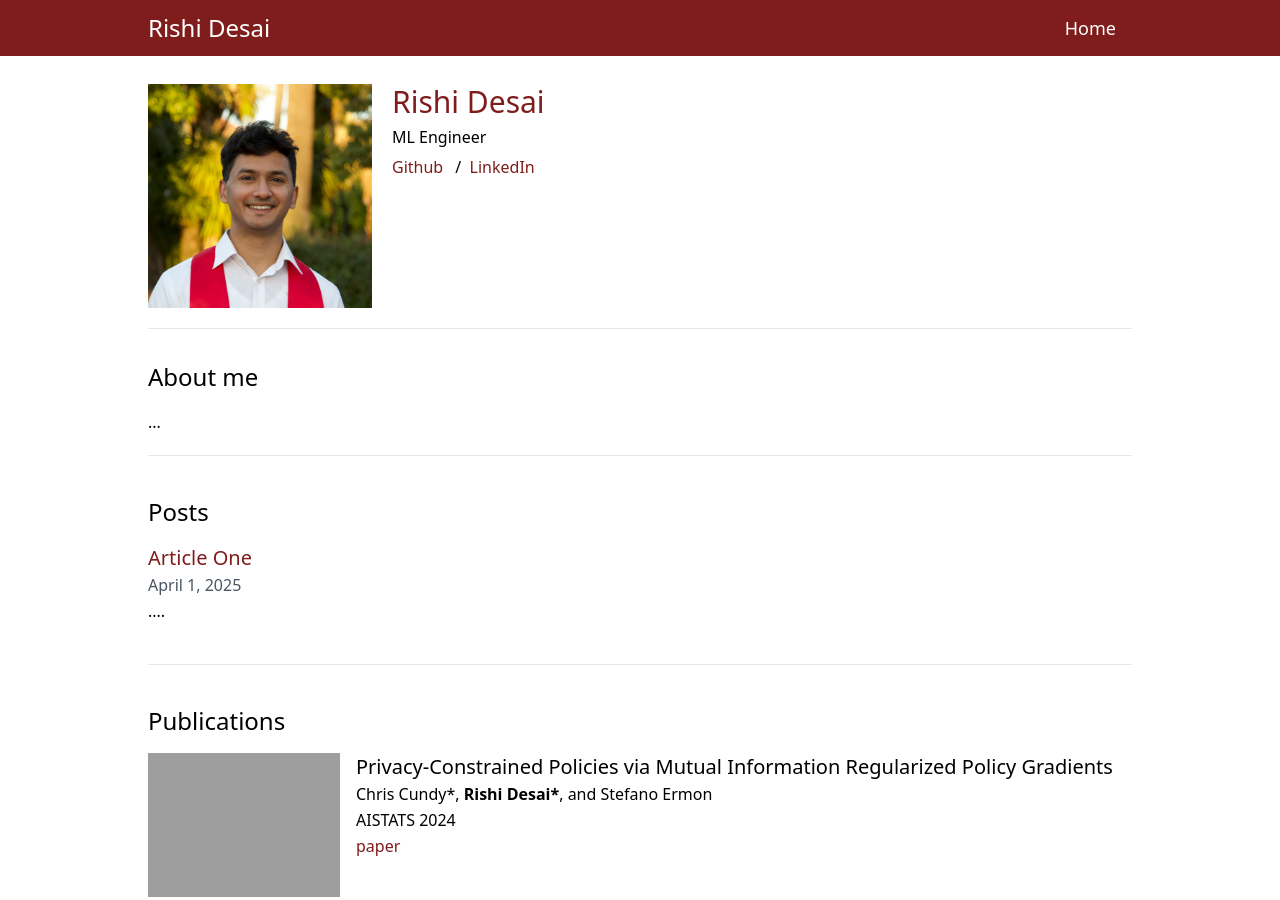
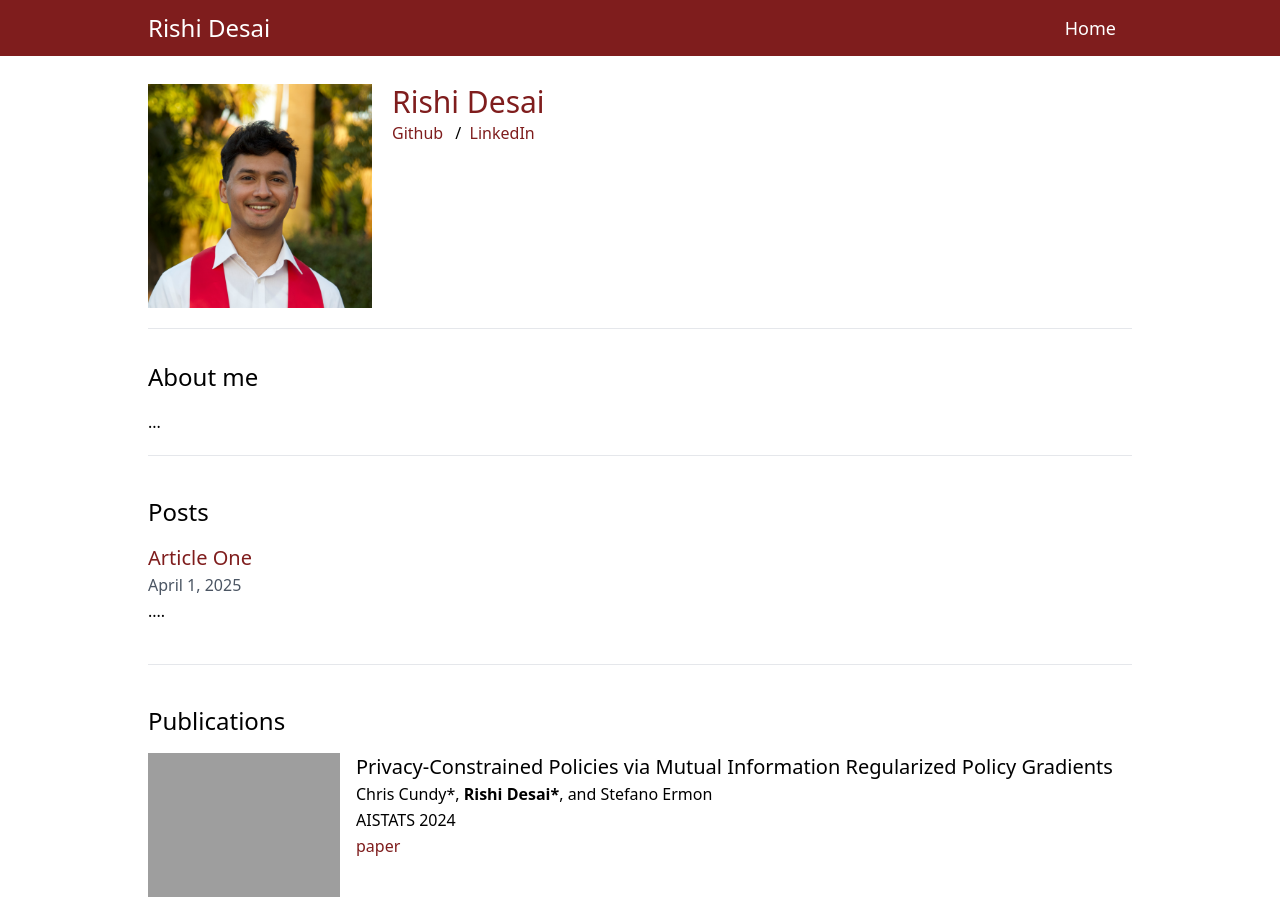
Before and after one commit to RishiDesai/rishidesai.github.io, a Jekyll site: the page built from index.markdown, in a window 1280 px wide and 900 px high. Built offline with Jekyll 4.4.1, drawn with Linux system fonts in a browser that asks for light colours; grey boxes are pictures that could not be loaded.

Commit message:
removed title

```diff
--- a/index.markdown
+++ b/index.markdown
@@ -10,7 +10,6 @@ title: Home
     <img src="assets/headshot.jpeg" alt="Rishi Desai's Headshot" class="w-56 mr-5">
     <div>
         <h1 class="text-red-900 text-3xl mt-0">Rishi Desai</h1>
-        <p class="my-1">ML Engineer</p>
         <p>
             <a href="https://github.com/RishiDesai" class="text-red-900 no-underline mr-2">Github</a> /&nbsp;
             <a href="https://www.linkedin.com/in/rishi-desai1/" class="text-red-900 no-underline mr-2">LinkedIn</a>
```
